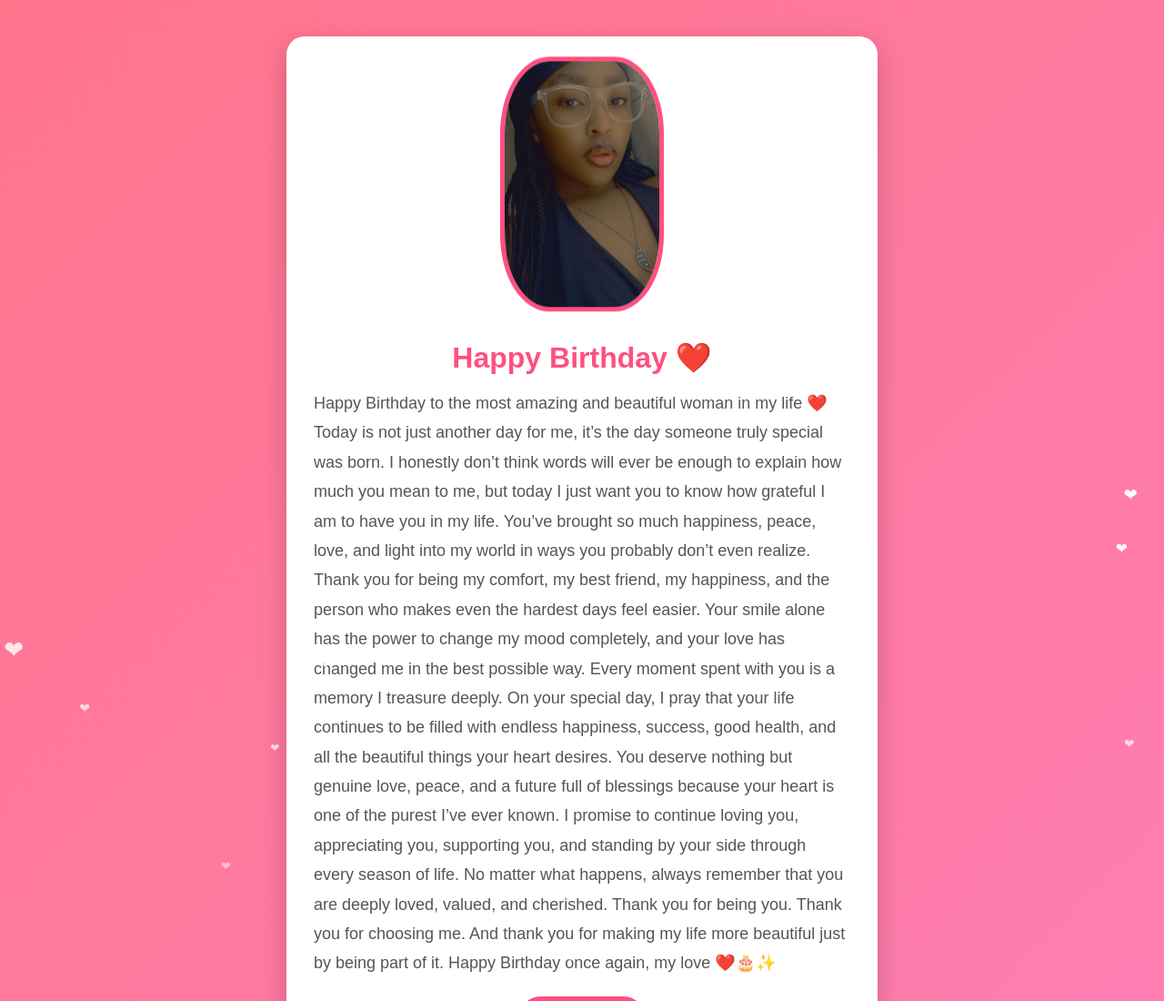
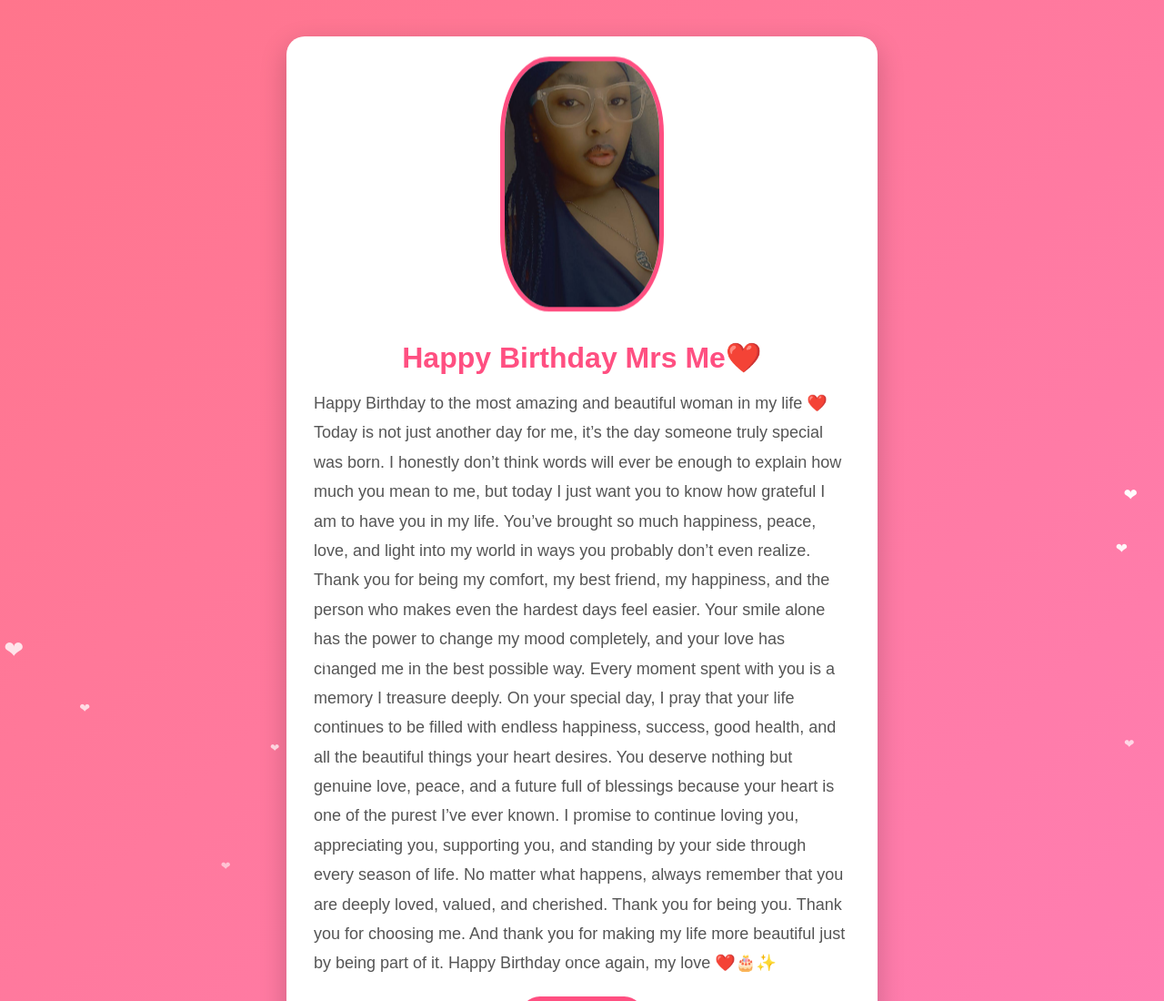
Before and after one commit to ree0417/Happy-Birthday, a plain HTML site: page index.html in a window 1280 px wide. Shown: the top 1100 px of the page at 91% size. Drawn offline with Linux system fonts and the light colour scheme.

Commit message:
Revise birthday message and image in index.html
Updated birthday message and profile picture.

```diff
--- a/index.html
+++ b/index.html
@@ -132,7 +132,7 @@
     <!-- Replace girlfriend.jpg with her picture -->
     <img src="WhatsApp Image 2026-04-22 at 15.52.32.jpeg" alt="My Love" class="profile-pic">
 
-    <h1>Happy Birthday ❤️</h1>
+    <h1>Happy Birthday Mrs Me❤️</h1>
 
     <p>
       Happy Birthday to the most amazing and beautiful woman in my life ❤️
```
